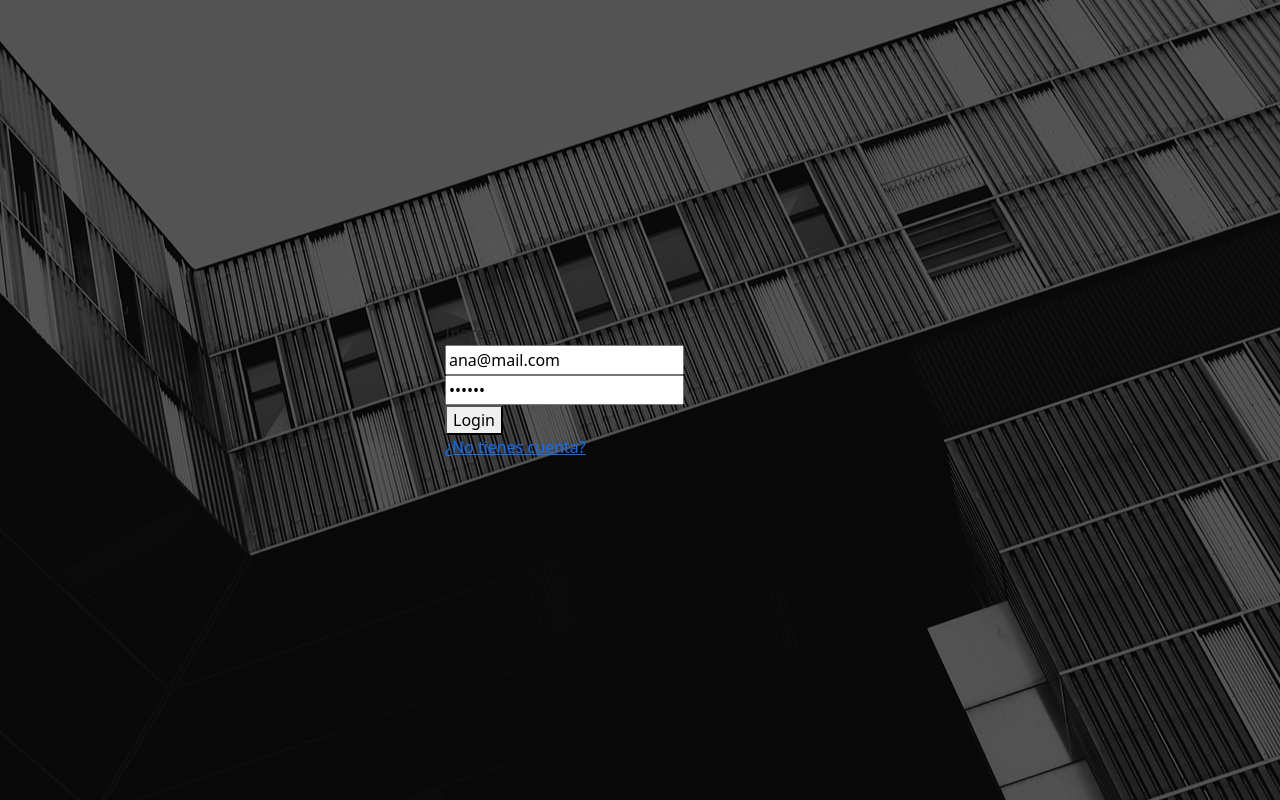
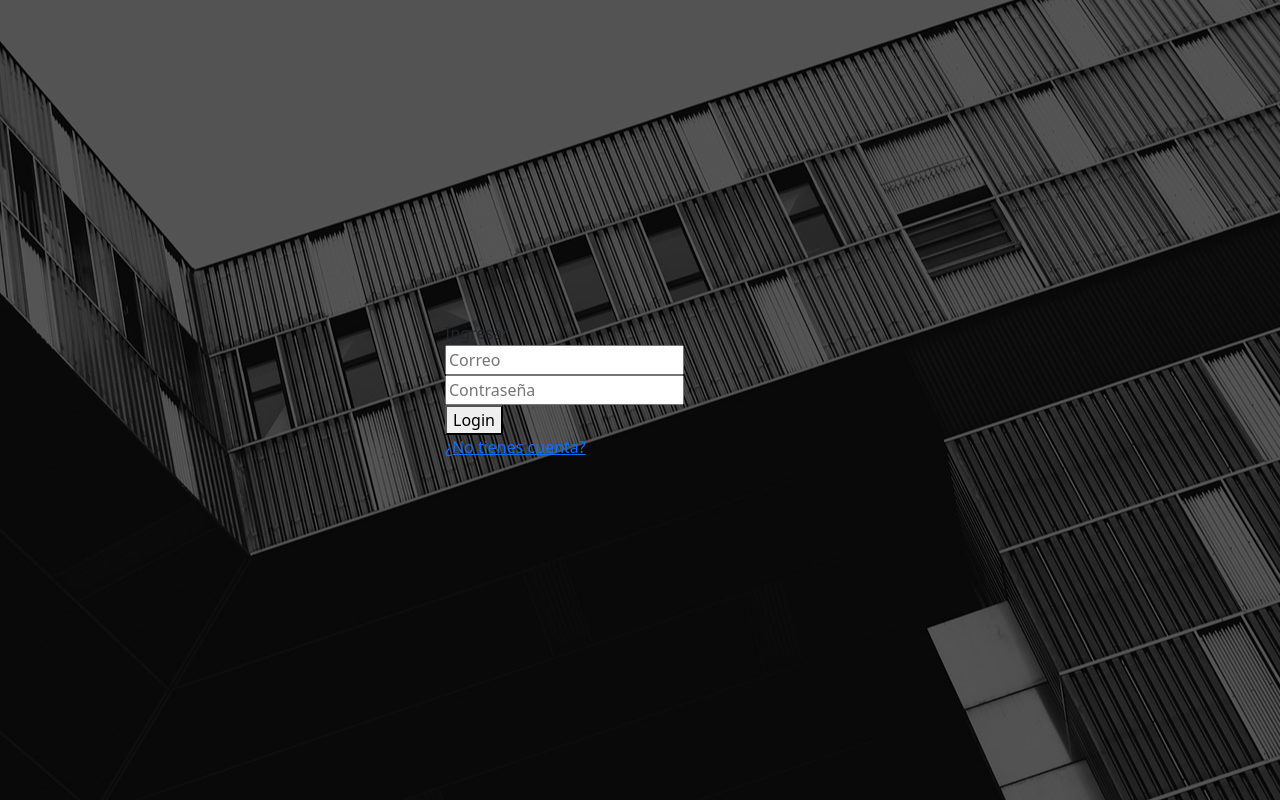
Before and after one commit to jgatica/07-journal-app, a Vue app: page /#/auth in a window 1280 px wide. Built offline with nearby package versions, Linux system fonts and the light colour scheme.

Commit message:
Pruebas en el login component: Se quitan valores que habia puesto para pruebas

```diff
--- a/src/modules/auth/views/Login.vue
+++ b/src/modules/auth/views/Login.vue
@@ -45,8 +45,8 @@ export default {
     const { loginUser } = useAuth()
 
     const userForm = ref({
-      email: 'ana@mail.com',
-      password: '123456',
+      email: '',
+      password: '',
     })
 
     return {
```
